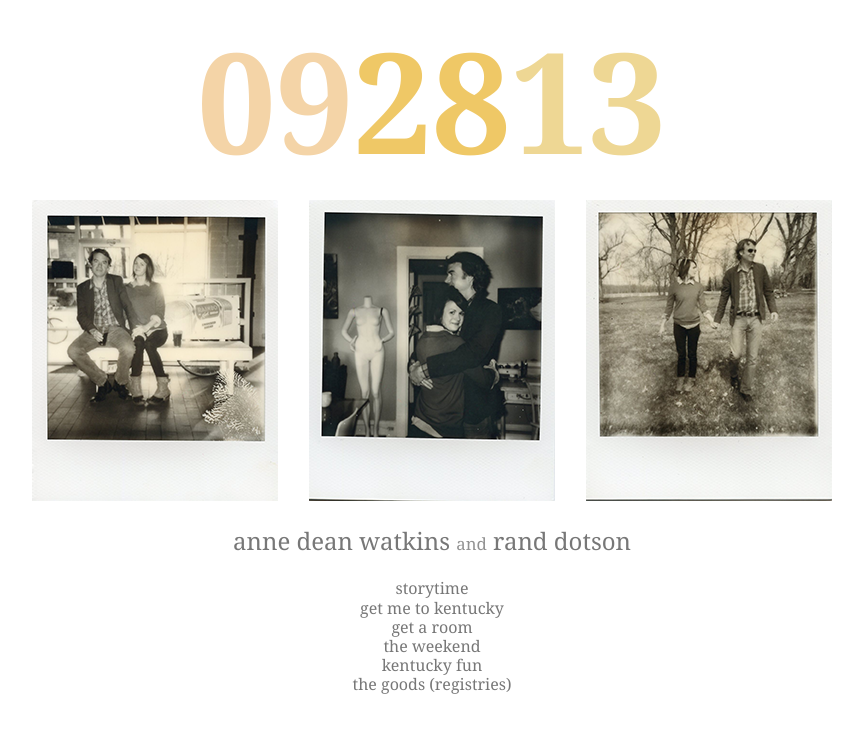
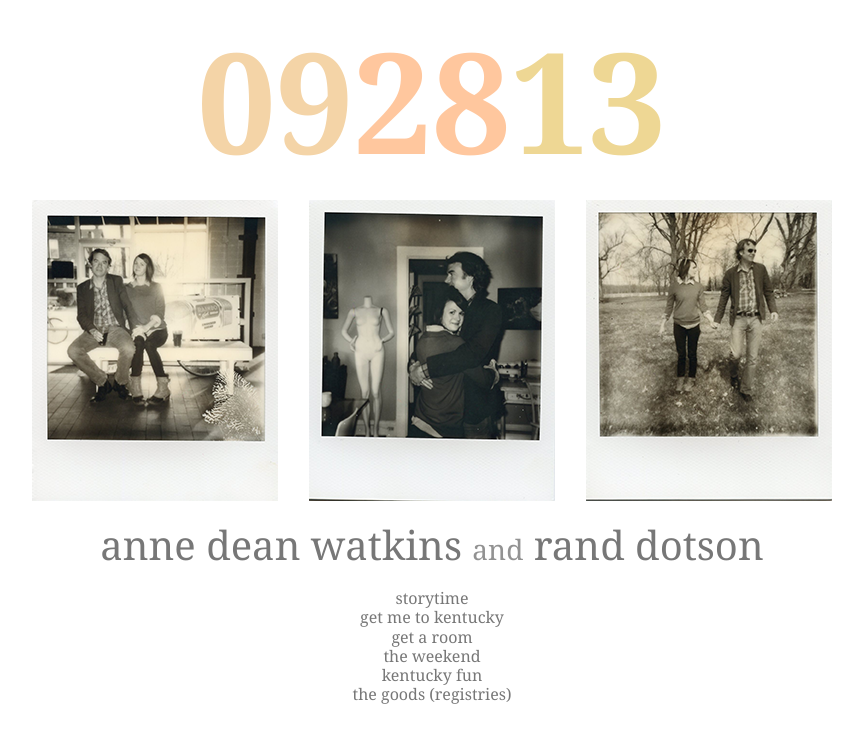
Before and after one commit to nikolaiwarner/annedeanandrand.com, a Jekyll site: the page built from index.md, in a window 1280 px wide. Shown: the top 743 px of the page, without its empty margins (208-1071 px from the left). Built offline with Jekyll 4.4.1, drawn with Linux system fonts in a browser that asks for light colours.

Commit message:
change font sizes and add spotify playlist

```diff
--- a/stylesheet.css
+++ b/stylesheet.css
@@ -48,8 +48,8 @@ li {
 }
 
 .navbar .slogan {
-  font-size: 1.5em;
-  line-height: 1.3em;
+  font-size: 40px;
+  line-height: 40px;
   margin-bottom: 20px;
 }
 
@@ -73,7 +73,7 @@ li {
   color: #f4d4a7;
 }
 .large-numbers .d {
-  color: #efc866;
+  color: #ffc79e;
 }
 .large-numbers .y {
   color: #eed794;
@@ -93,5 +93,5 @@ h4 {
 }
 
 .footer {
-  margin-top: 40px;
+  margin-top: 80px;
 }
```
Also changed, not shown: kentucky.md (+1 -1 lines), storytime.md (+4 -0 lines), weekend.md (+1 -1 lines).
